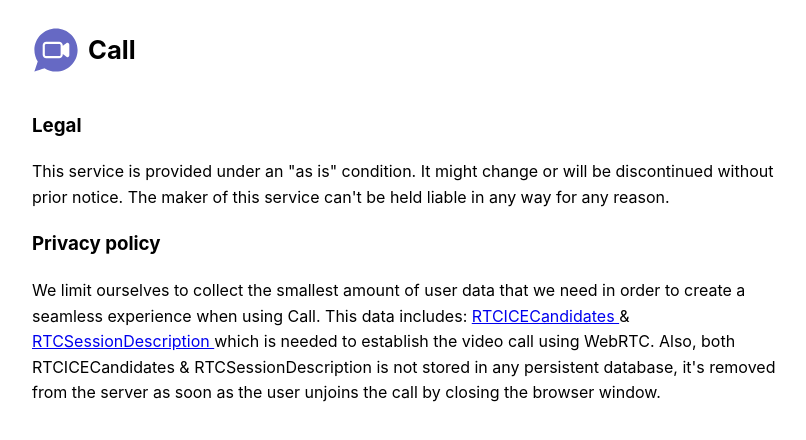
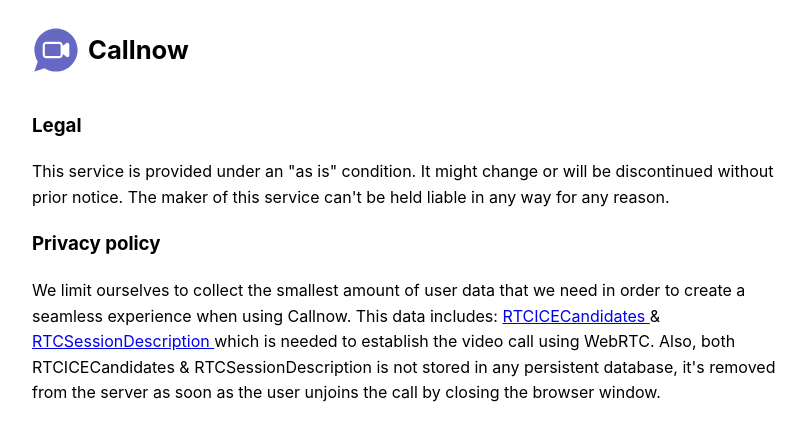
Before and after one commit to jmcudd/call, a website: page www/legal.html in a window 1280 px wide. Shown: the whole page, without its empty margins (234-1040 px from the left). Drawn offline with Linux system fonts and the light colour scheme.

Commit message:
Updated legal

```diff
--- a/www/legal.html
+++ b/www/legal.html
@@ -6,15 +6,15 @@
 			name="viewport"
 			content="width=device-width, height=device-height, initial-scale=1.0, maximum-scale=1.0, user-scalable=0"
 		/>
-		<meta name="description" content="Call - A free video call app for the web." />
+		<meta name="description" content="Callnow - A free video call app for the web." />
 		<meta
 			name="keywords"
 			content="group video chat, video communication, multiparty video chat, video chat, webrtc, peer to peer, p2p"
 		/>
-		<meta name="application-name" content="Call" />
+		<meta name="application-name" content="Callnow" />
 		<link rel="icon" href="favicon.png" type="image/png" />
 		<link rel="stylesheet" href="style.css" />
-		<title>Call - A free video call app for the web</title>
+		<title>Callnow - A free video call app for the web</title>
 		<script>
 			window.dataLayer = window.dataLayer || [];
 			function gtag() {
@@ -57,7 +57,7 @@
 					</svg>
 				</div>
 				<div>
-					<span id="title">Call</span>
+					<span id="title">Callnow</span>
 				</div>
 			</header>
 			<h3>Legal</h3>
@@ -65,7 +65,7 @@
 			<h3>Privacy policy</h3>
 			<p>
 				We limit ourselves to collect the smallest amount of user data that we need in order to
-				create a seamless experience when using Call. This data includes:
+				create a seamless experience when using Callnow. This data includes:
 				<a href="https://developer.mozilla.org/en-US/docs/Web/API/RTCIceCandidate" target="_blank">
 					RTCICECandidates
 				</a>
```
